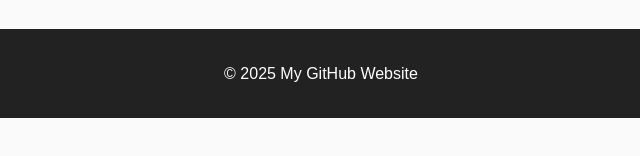
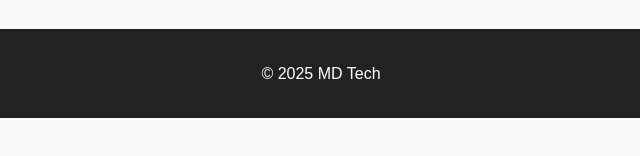
Before and after one commit to ebrahimmohdsharaf/Mdtech, a plain HTML site: page index.html in a window 1280 px wide. Shown: the part 548-704 px from the top of the page, 319-959 px from the left. Drawn offline with Linux system fonts and the light colour scheme.

Commit message:
Update index.html

```diff
--- a/index.html
+++ b/index.html
@@ -27,7 +27,7 @@
   </section>
 
   <footer>
-    <p>© 2025 My GitHub Website</p>
+    <p>© 2025 MD Tech</p>
   </footer>
 </body>
 </html>
```
